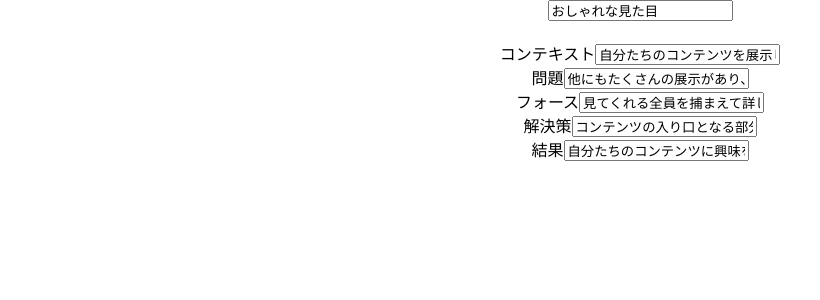
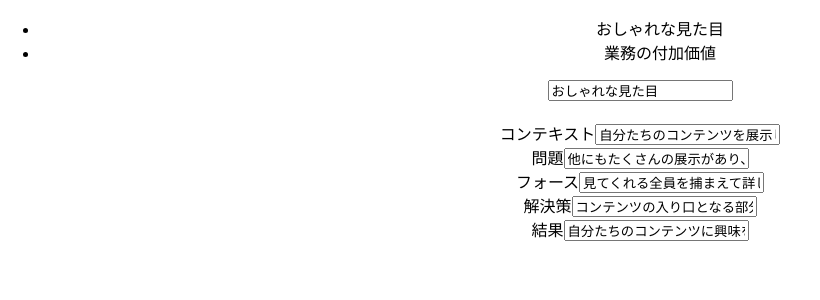
Before and after one commit to msntts/PatternLanguageEditor, a React (Create React App) app in the folder pattern-language-editor-client/: page / in a window 1280 px wide. Shown: the top 300 px of the page, without its empty margins (0-820 px from the left). Built offline with nearby package versions, Linux system fonts and the light colour scheme.

Commit message:
登録されているパターンの一覧が見れる(#8)

```diff
--- a/pattern-language-editor-client/src/state/patterns/index.ts
+++ b/pattern-language-editor-client/src/state/patterns/index.ts
@@ -1,3 +1,4 @@
 import { patternsSlice } from './slice'
 
 export const patternsReducer = patternsSlice.reducer
+export { patternsSelector, patternNamesSelector } from './selector'
--- /dev/null
+++ b/pattern-language-editor-client/src/state/patterns/selector.ts
@@ -0,0 +1,11 @@
+import { createSelector } from '@reduxjs/toolkit'
+import { RootState } from '../../store'
+
+export const patternsSelector = createSelector(
+  (state: RootState) => state.patternsReducer.patterns,
+  (patterns) => patterns
+)
+
+export const patternNamesSelector = createSelector(patternsSelector, (patterns) =>
+  patterns.map((pattern) => pattern.name)
+)
--- a/pattern-language-editor-client/src/state/patterns/states.ts
+++ b/pattern-language-editor-client/src/state/patterns/states.ts
@@ -21,5 +21,19 @@ export const initialState = {
       solution: 'コンテンツの入り口となる部分の見た目をよくして興味を持ってもらおう',
       result: '自分たちのコンテンツに興味を持ってもらうきっかけを増やせる',
     },
+    {
+      id: 1,
+      name: '業務の付加価値',
+      context:
+        'これまで表計算ソフトで管理していたデータを、kintoneアプリ化して業務改善を実現したいと考えている。',
+      imgPath: '',
+      problem:
+        'kintoneを使った業務改善を闇雲に進めても、対象となる業務の真の目的に寄与しない場合がある。',
+      fource: '日々の業務に追われ、目的を見失っている',
+      solution:
+        '対象となる「業務の付加価値」は何かを明確にしたうえで、業務改善のアプローチを決める。',
+      result:
+        '業務改善によって伸ばしたい【業務の付加価値】(1-05)が明確になることで、手段と目的がそぐわない事態を未然に防ぐことができる。',
+    },
   ] as Pattern[],
 }
--- a/pattern-language-editor-client/src/views/App.tsx
+++ b/pattern-language-editor-client/src/views/App.tsx
@@ -1,11 +1,13 @@
 import React from 'react'
 import './App.css'
-import PatternComponentContainer from './containers/PatternContainer'
+import PatternList from './containers/PatternListContainer'
+import PatternView from './containers/PatternViewContainer'
 
 function App() {
   return (
     <div className="App">
-      <PatternComponentContainer />
+      <PatternList />
+      <PatternView />
     </div>
   )
 }
--- /dev/null
+++ b/pattern-language-editor-client/src/views/components/PatternListComponent.tsx
@@ -0,0 +1,23 @@
+import React from 'react'
+
+export type Props = {
+  names: string[]
+}
+
+function PatternList(listItem: Props) {
+  const arr: JSX.Element[] = []
+
+  if (listItem) {
+    listItem.names.forEach((name) => {
+      arr.push(<li key={name}> {name}</li>)
+    })
+  }
+
+  return (
+    <span>
+      <ul>{arr}</ul>
+    </span>
+  )
+}
+
+export default PatternList
--- a/pattern-language-editor-client/src/views/components/PatternComponent.tsx
+++ b/pattern-language-editor-client/src/views/components/PatternViweComponent.tsx
@@ -10,7 +10,7 @@ export type Props = {
   result: string
 }
 
-function PatternComponent({ name, imgPath, context, problem, fource, solution, result }: Props) {
+function PatternView({ name, imgPath, context, problem, fource, solution, result }: Props) {
   return (
     <div>
       <div>
@@ -43,4 +43,4 @@ function PatternComponent({ name, imgPath, context, problem, fource, solution, r
   )
 }
 
-export default PatternComponent
+export default PatternView
--- /dev/null
+++ b/pattern-language-editor-client/src/views/containers/PatternListContainer.tsx
@@ -0,0 +1,15 @@
+import { connect, useSelector } from 'react-redux'
+import PatternList, { Props } from '../components/PatternListComponent'
+import { patternNamesSelector } from '../../state/patterns'
+
+const mapStateToProps = (): Props => {
+  const patternNames = useSelector(patternNamesSelector)
+
+  return { names: patternNames }
+}
+
+const mapDispatchToProps = () => {
+  return {}
+}
+
+export default connect(mapStateToProps, mapDispatchToProps)(PatternList)
--- a/pattern-language-editor-client/src/views/containers/PatternContainer.tsx
+++ b/pattern-language-editor-client/src/views/containers/PatternViewContainer.tsx
@@ -1,5 +1,5 @@
 import { connect, useSelector } from 'react-redux'
-import PatternComponent, { Props } from '../components/PatternComponent'
+import PatternView, { Props } from '../components/PatternViweComponent'
 import type { RootState } from '../../store'
 
 const mapStateToProps = (): Props => {
@@ -20,4 +20,4 @@ const mapDispatchToProps = () => {
   return {}
 }
 
-export default connect(mapStateToProps, mapDispatchToProps)(PatternComponent)
+export default connect(mapStateToProps, mapDispatchToProps)(PatternView)
```
